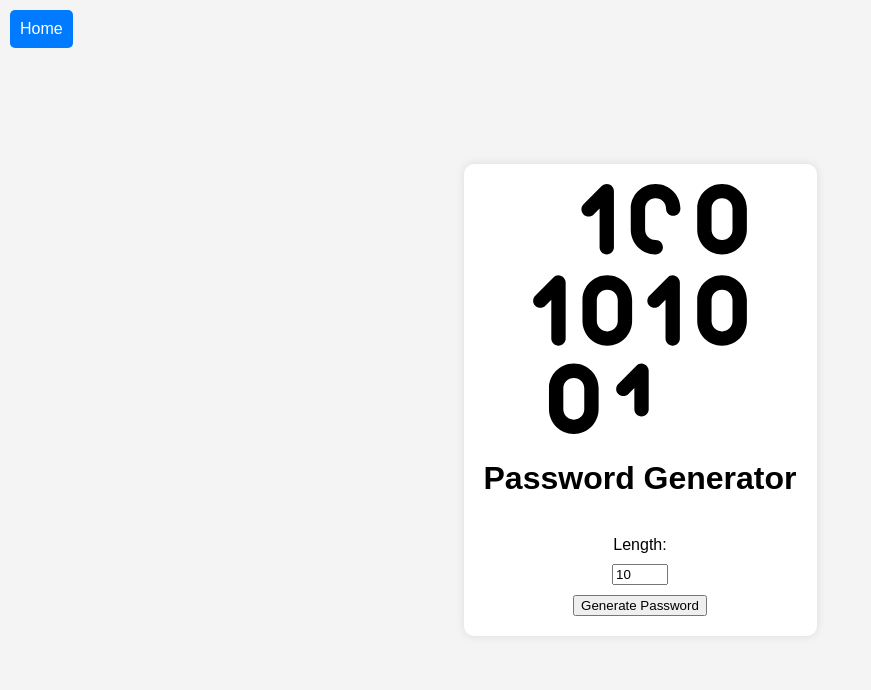
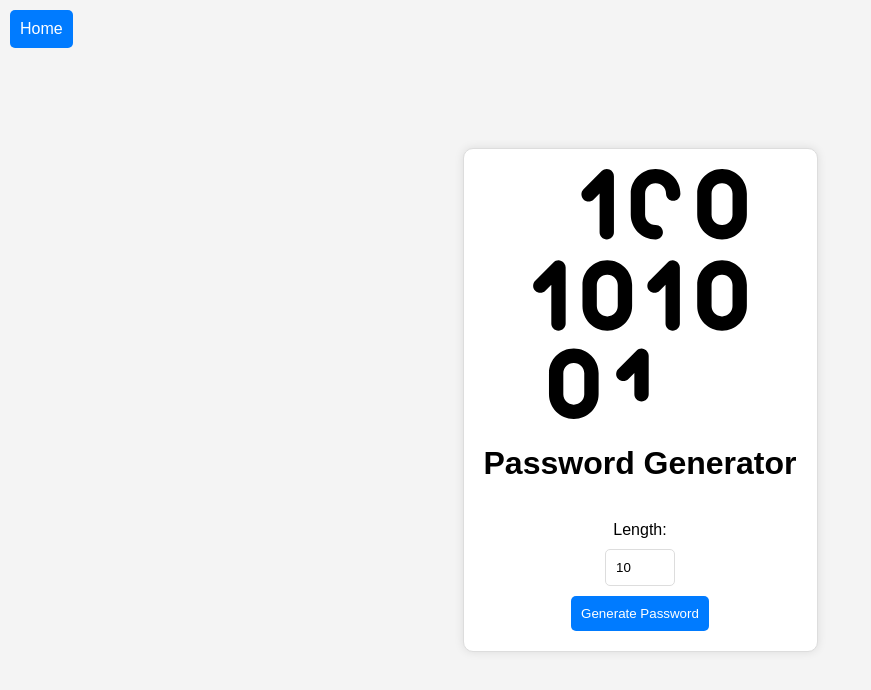
Before and after one commit to jwt2706/PasswordGenerator, a website: page public/index.html in a window 1280 px wide. Shown: the whole page, without its empty margins (0-871 px from the left). Drawn offline with Linux system fonts and the light colour scheme.

Commit message:
prep for release

```diff
--- a/public/styles.css
+++ b/public/styles.css
@@ -19,6 +19,7 @@ body {
   padding: 20px;
   border-radius: 10px;
   box-shadow: 0px 0px 10px rgba(0, 0, 0, 0.1);
+  border: 1px solid #ddd;
 }
 
 .home-button {
@@ -39,9 +40,21 @@ body {
   width: 100%;
 }
 
-.form input,
+.form input {
+  margin-top: 10px;
+  padding: 10px;
+  border-radius: 5px;
+  border: 1px solid #ddd;
+}
+
 .form button {
   margin-top: 10px;
+  padding: 10px;
+  border-radius: 5px;
+  border: none;
+  background-color: #007bff;
+  color: #fff;
+  cursor: pointer;
 }
 
 .response-box {
```
Also changed, not shown: README.md.
